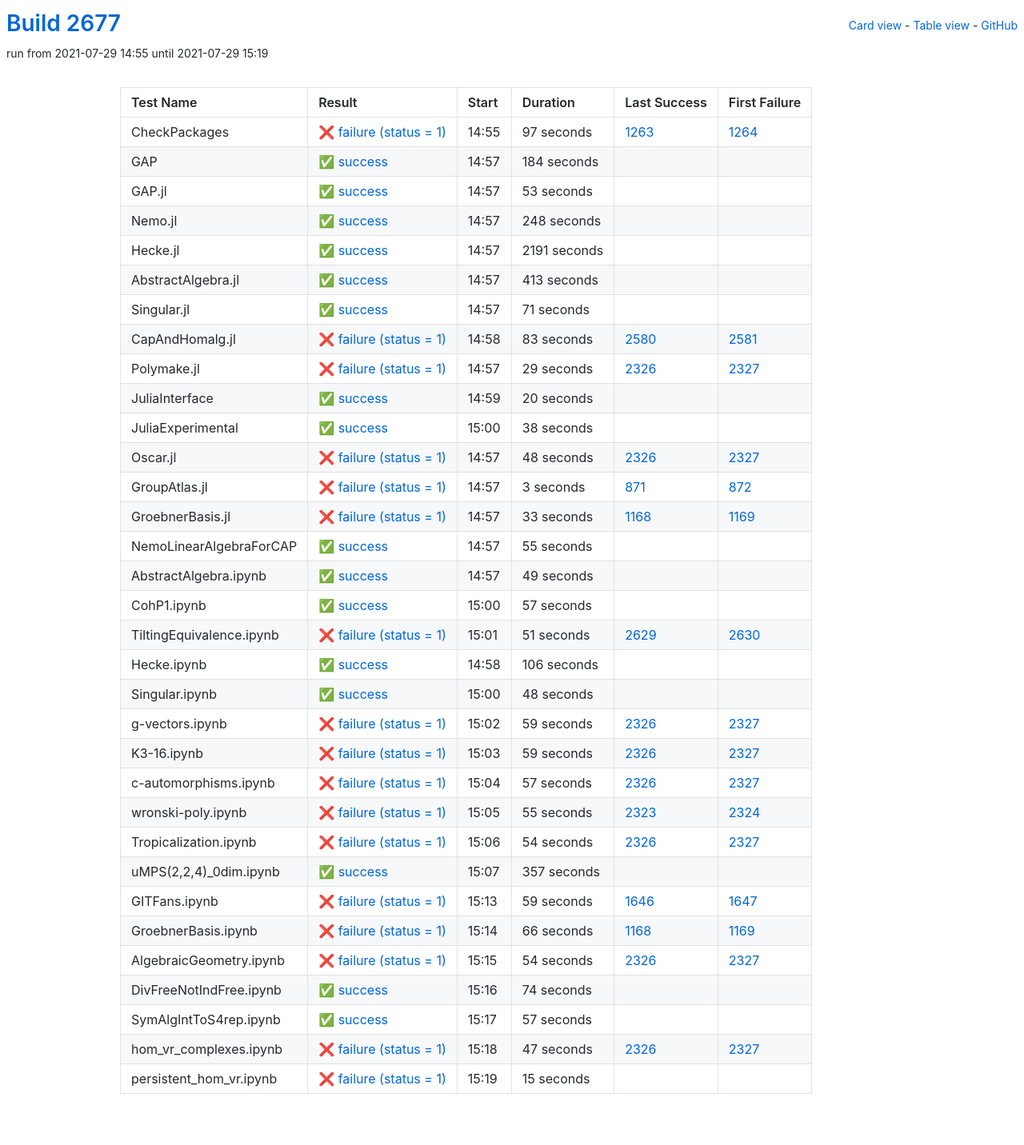
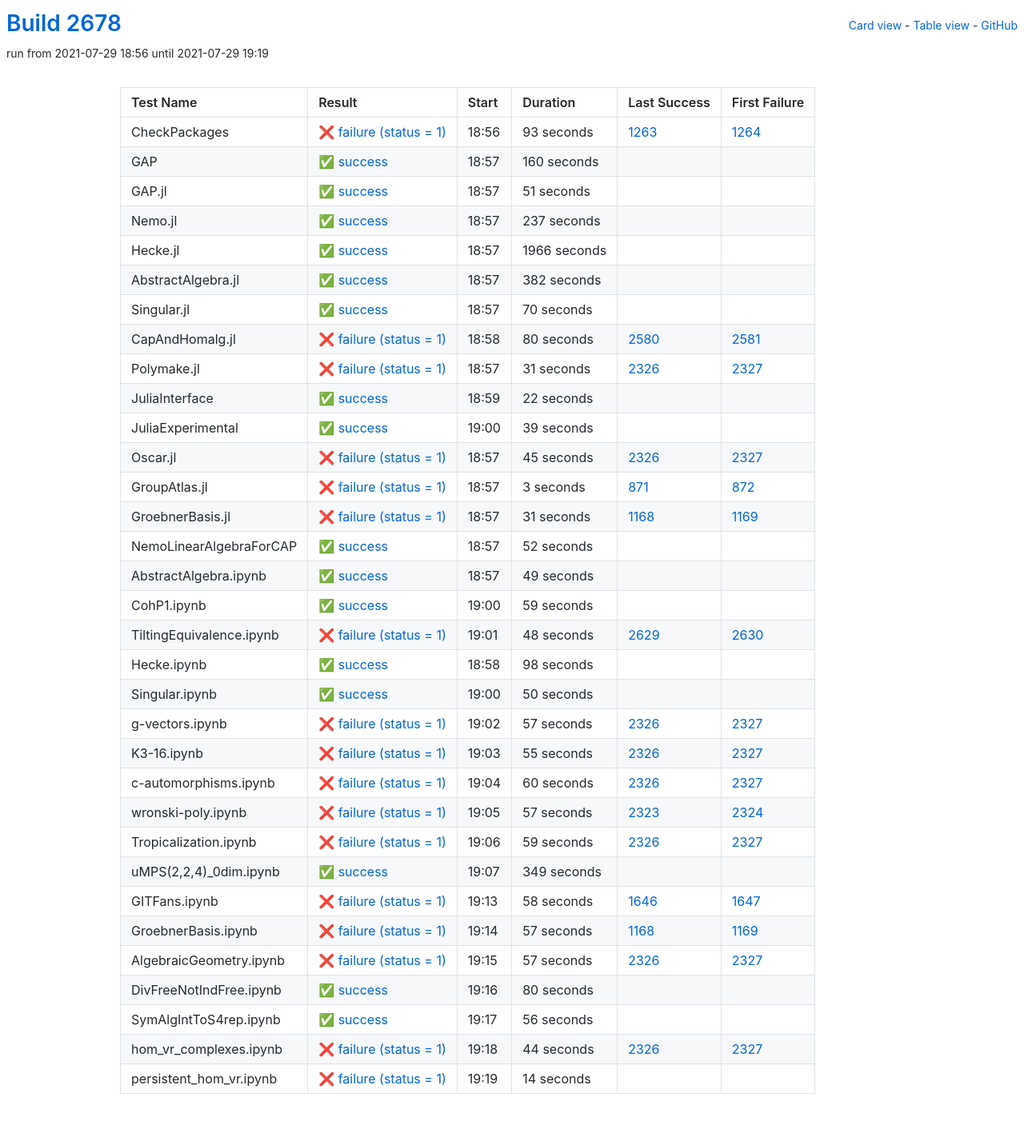
Before and after one commit to oscar-system/oscar-ci-status-stable, a Jekyll site: the page built from table.html, in a window 1280 px wide. Shown: the whole page at 80% size. Built offline with Jekyll 4.4.1, drawn with Linux system fonts in a browser that asks for light colours.

Commit message:
Build #2678

```diff
--- a/_data/ci.yml
+++ b/_data/ci.yml
@@ -1,6 +1,6 @@
 ---
-build: 2677
-build_url: https://oscarci.mathematik.uni-kl.de/job/oscar-stable/2677/
+build: 2678
+build_url: https://oscarci.mathematik.uni-kl.de/job/oscar-stable/2678/
 job: oscar-stable
 organization: oscar-system
 repo: oscar-ci-status-stable
@@ -8,152 +8,152 @@ repourl: https://github.com/oscar-system/oscar-ci-status-stable
 tests:
 - name: CheckPackages
   id: checkpackages
-  log: https://oscarci.mathematik.uni-kl.de/job/oscar-stable/2677/artifact/logs/build-2677/CheckPackages.log
-  start: 2021-07-29 14:55
+  log: https://oscarci.mathematik.uni-kl.de/job/oscar-stable/2678/artifact/logs/build-2678/CheckPackages.log
+  start: 2021-07-29 18:56
   success: false
   exitcode: 1
   status: failure
-  duration: 97
+  duration: 93
   last_success: 1263
   last_success_url: https://oscarci.mathematik.uni-kl.de/job/oscar-stable/1263/
   first_failure: 1264
   first_failure_url: https://oscarci.mathematik.uni-kl.de/job/oscar-stable/1264/
 - name: GAP
   id: gap
-  log: https://oscarci.mathematik.uni-kl.de/job/oscar-stable/2677/artifact/logs/build-2677/GAP.log
-  start: 2021-07-29 14:57
+  log: https://oscarci.mathematik.uni-kl.de/job/oscar-stable/2678/artifact/logs/build-2678/GAP.log
+  start: 2021-07-29 18:57
   success: true
   exitcode: 0
   status: success
-  duration: 184
+  duration: 160
   last_success: false
   last_success_url:
   first_failure: false
   first_failure_url:
 - name: GAP.jl
   id: gap-jl
-  log: https://oscarci.mathematik.uni-kl.de/job/oscar-stable/2677/artifact/logs/build-2677/GAP.jl.log
-  start: 2021-07-29 14:57
+  log: https://oscarci.mathematik.uni-kl.de/job/oscar-stable/2678/artifact/logs/build-2678/GAP.jl.log
+  start: 2021-07-29 18:57
   success: true
   exitcode: 0
   status: success
-  duration: 53
+  duration: 51
   last_success: false
   last_success_url:
   first_failure: false
   first_failure_url:
 - name: Nemo.jl
   id: nemo-jl
-  log: https://oscarci.mathematik.uni-kl.de/job/oscar-stable/2677/artifact/logs/build-2677/Nemo.jl.log
-  start: 2021-07-29 14:57
+  log: https://oscarci.mathematik.uni-kl.de/job/oscar-stable/2678/artifact/logs/build-2678/Nemo.jl.log
+  start: 2021-07-29 18:57
   success: true
   exitcode: 0
   status: success
-  duration: 248
+  duration: 237
   last_success: false
   last_success_url:
   first_failure: false
   first_failure_url:
 - name: Hecke.jl
   id: hecke-jl
-  log: https://oscarci.mathematik.uni-kl.de/job/oscar-stable/2677/artifact/logs/build-2677/Hecke.jl.log
-  start: 2021-07-29 14:57
+  log: https://oscarci.mathematik.uni-kl.de/job/oscar-stable/2678/artifact/logs/build-2678/Hecke.jl.log
+  start: 2021-07-29 18:57
   success: true
   exitcode: 0
   status: success
-  duration: 2191
+  duration: 1966
   last_success: false
   last_success_url:
   first_failure: false
   first_failure_url:
 - name: AbstractAlgebra.jl
   id: abstractalgebra-jl
-  log: https://oscarci.mathematik.uni-kl.de/job/oscar-stable/2677/artifact/logs/build-2677/AbstractAlgebra.jl.log
-  start: 2021-07-29 14:57
+  log: https://oscarci.mathematik.uni-kl.de/job/oscar-stable/2678/artifact/logs/build-2678/AbstractAlgebra.jl.log
+  start: 2021-07-29 18:57
   success: true
   exitcode: 0
   status: success
-  duration: 413
+  duration: 382
   last_success: false
   last_success_url:
   first_failure: false
   first_failure_url:
 - name: Singular.jl
   id: singular-jl
-  log: https://oscarci.mathematik.uni-kl.de/job/oscar-stable/2677/artifact/logs/build-2677/Singular.jl.log
-  start: 2021-07-29 14:57
+  log: https://oscarci.mathematik.uni-kl.de/job/oscar-stable/2678/artifact/logs/build-2678/Singular.jl.log
+  start: 2021-07-29 18:57
   success: true
   exitcode: 0
   status: success
-  duration: 71
+  duration: 70
   last_success: false
   last_success_url:
   first_failure: false
   first_failure_url:
 - name: CapAndHomalg.jl
   id: capandhomalg-jl
-  log: https://oscarci.mathematik.uni-kl.de/job/oscar-stable/2677/artifact/logs/build-2677/CapAndHomalg.jl.log
-  start: 2021-07-29 14:58
+  log: https://oscarci.mathematik.uni-kl.de/job/oscar-stable/2678/artifact/logs/build-2678/CapAndHomalg.jl.log
+  start: 2021-07-29 18:58
   success: false
   exitcode: 1
   status: failure
-  duration: 83
+  duration: 80
   last_success: 2580
   last_success_url: https://oscarci.mathematik.uni-kl.de/job/oscar-stable/2580/
   first_failure: 2581
   first_failure_url: https://oscarci.mathematik.uni-kl.de/job/oscar-stable/2581/
 - name: Polymake.jl
   id: polymake-jl
-  log: https://oscarci.mathematik.uni-kl.de/job/oscar-stable/2677/artifact/logs/build-2677/Polymake.jl.log
-  start: 2021-07-29 14:57
+  log: https://oscarci.mathematik.uni-kl.de/job/oscar-stable/2678/artifact/logs/build-2678/Polymake.jl.log
+  start: 2021-07-29 18:57
   success: false
   exitcode: 1
   status: failure
-  duration: 29
+  duration: 31
   last_success: 2326
   last_success_url: https://oscarci.mathematik.uni-kl.de/job/oscar-stable/2326/
   first_failure: 2327
   first_failure_url: https://oscarci.mathematik.uni-kl.de/job/oscar-stable/2327/
 - name: JuliaInterface
   id: juliainterface
-  log: https://oscarci.mathematik.uni-kl.de/job/oscar-stable/2677/artifact/logs/build-2677/JuliaInterface.log
-  start: 2021-07-29 14:59
+  log: https://oscarci.mathematik.uni-kl.de/job/oscar-stable/2678/artifact/logs/build-2678/JuliaInterface.log
+  start: 2021-07-29 18:59
   success: true
   exitcode: 0
   status: success
-  duration: 20
+  duration: 22
   last_success: false
   last_success_url:
   first_failure: false
   first_failure_url:
 - name: JuliaExperimental
   id: juliaexperimental
-  log: https://oscarci.mathematik.uni-kl.de/job/oscar-stable/2677/artifact/logs/build-2677/JuliaExperimental.log
-  start: 2021-07-29 15:00
+  log: https://oscarci.mathematik.uni-kl.de/job/oscar-stable/2678/artifact/logs/build-2678/JuliaExperimental.log
+  start: 2021-07-29 19:00
   success: true
   exitcode: 0
   status: success
-  duration: 38
+  duration: 39
   last_success: false
   last_success_url:
   first_failure: false
   first_failure_url:
 - name: Oscar.jl
   id: oscar-jl
-  log: https://oscarci.mathematik.uni-kl.de/job/oscar-stable/2677/artifact/logs/build-2677/Oscar.jl.log
-  start: 2021-07-29 14:57
+  log: https://oscarci.mathematik.uni-kl.de/job/oscar-stable/2678/artifact/logs/build-2678/Oscar.jl.log
+  start: 2021-07-29 18:57
   success: false
   exitcode: 1
   status: failure
-  duration: 48
+  duration: 45
   last_success: 2326
   last_success_url: https://oscarci.mathematik.uni-kl.de/job/oscar-stable/2326/
   first_failure: 2327
   first_failure_url: https://oscarci.mathematik.uni-kl.de/job/oscar-stable/2327/
 - name: GroupAtlas.jl
   id: groupatlas-jl
-  log: https://oscarci.mathematik.uni-kl.de/job/oscar-stable/2677/artifact/logs/build-2677/GroupAtlas.jl.log
-  start: 2021-07-29 14:57
+  log: https://oscarci.mathematik.uni-kl.de/job/oscar-stable/2678/artifact/logs/build-2678/GroupAtlas.jl.log
+  start: 2021-07-29 18:57
   success: false
   exitcode: 1
   status: failure
@@ -164,32 +164,32 @@ tests:
   first_failure_url: https://oscarci.mathematik.uni-kl.de/job/oscar-stable/872/
 - name: GroebnerBasis.jl
   id: groebnerbasis-jl
-  log: https://oscarci.mathematik.uni-kl.de/job/oscar-stable/2677/artifact/logs/build-2677/GroebnerBasis.jl.log
-  start: 2021-07-29 14:57
+  log: https://oscarci.mathematik.uni-kl.de/job/oscar-stable/2678/artifact/logs/build-2678/GroebnerBasis.jl.log
+  start: 2021-07-29 18:57
   success: false
   exitcode: 1
   status: failure
-  duration: 33
+  duration: 31
   last_success: 1168
   last_success_url: https://oscarci.mathematik.uni-kl.de/job/oscar-stable/1168/
   first_failure: 1169
   first_failure_url: https://oscarci.mathematik.uni-kl.de/job/oscar-stable/1169/
 - name: NemoLinearAlgebraForCAP
   id: nemolinearalgebraforcap
-  log: https://oscarci.mathematik.uni-kl.de/job/oscar-stable/2677/artifact/logs/build-2677/NemoLinearAlgebraForCAP.log
-  start: 2021-07-29 14:57
+  log: https://oscarci.mathematik.uni-kl.de/job/oscar-stable/2678/artifact/logs/build-2678/NemoLinearAlgebraForCAP.log
+  start: 2021-07-29 18:57
   success: true
   exitcode: 0
   status: success
-  duration: 55
+  duration: 52
   last_success: false
   last_success_url:
   first_failure: false
   first_failure_url:
 - name: AbstractAlgebra.ipynb
   id: abstractalgebra-ipynb
-  log: https://oscarci.mathematik.uni-kl.de/job/oscar-stable/2677/artifact/logs/build-2677/AbstractAlgebra.ipynb.log
-  start: 2021-07-29 14:57
+  log: https://oscarci.mathematik.uni-kl.de/job/oscar-stable/2678/artifact/logs/build-2678/AbstractAlgebra.ipynb.log
+  start: 2021-07-29 18:57
   success: true
   exitcode: 0
   status: success
@@ -200,56 +200,104 @@ tests:
   first_failure_url:
 - name: CohP1.ipynb
   id: cohp1-ipynb
-  log: https://oscarci.mathematik.uni-kl.de/job/oscar-stable/2677/artifact/logs/build-2677/CohP1.ipynb.log
-  start: 2021-07-29 15:00
+  log: https://oscarci.mathematik.uni-kl.de/job/oscar-stable/2678/artifact/logs/build-2678/CohP1.ipynb.log
+  start: 2021-07-29 19:00
   success: true
   exitcode: 0
   status: success
-  duration: 57
+  duration: 59
   last_success: false
   last_success_url:
   first_failure: false
   first_failure_url:
 - name: TiltingEquivalence.ipynb
   id: tiltingequivalence-ipynb
-  log: https://oscarci.mathematik.uni-kl.de/job/oscar-stable/2677/artifact/logs/build-2677/TiltingEquivalence.ipynb.log
-  start: 2021-07-29 15:01
+  log: https://oscarci.mathematik.uni-kl.de/job/oscar-stable/2678/artifact/logs/build-2678/TiltingEquivalence.ipynb.log
+  start: 2021-07-29 19:01
   success: false
   exitcode: 1
   status: failure
-  duration: 51
+  duration: 48
   last_success: 2629
   last_success_url: https://oscarci.mathematik.uni-kl.de/job/oscar-stable/2629/
   first_failure: 2630
   first_failure_url: https://oscarci.mathematik.uni-kl.de/job/oscar-stable/2630/
 - name: Hecke.ipynb
   id: hecke-ipynb
-  log: https://oscarci.mathematik.uni-kl.de/job/oscar-stable/2677/artifact/logs/build-2677/Hecke.ipynb.log
-  start: 2021-07-29 14:58
+  log: https://oscarci.mathematik.uni-kl.de/job/oscar-stable/2678/artifact/logs/build-2678/Hecke.ipynb.log
+  start: 2021-07-29 18:58
   success: true
   exitcode: 0
   status: success
-  duration: 106
+  duration: 98
   last_success: false
   last_success_url:
   first_failure: false
   first_failure_url:
 - name: Singular.ipynb
   id: singular-ipynb
-  log: https://oscarci.mathematik.uni-kl.de/job/oscar-stable/2677/artifact/logs/build-2677/Singular.ipynb.log
-  start: 2021-07-29 15:00
+  log: https://oscarci.mathematik.uni-kl.de/job/oscar-stable/2678/artifact/logs/build-2678/Singular.ipynb.log
+  start: 2021-07-29 19:00
   success: true
   exitcode: 0
   status: success
-  duration: 48
+  duration: 50
   last_success: false
   last_success_url:
   first_failure: false
   first_failure_url:
 - name: g-vectors.ipynb
   id: g-vectors-ipynb
-  log: https://oscarci.mathematik.uni-kl.de/job/oscar-stable/2677/artifact/logs/build-2677/g-vectors.ipynb.log
-  start: 2021-07-29 15:02
+  log: https://oscarci.mathematik.uni-kl.de/job/oscar-stable/2678/artifact/logs/build-2678/g-vectors.ipynb.log
+  start: 2021-07-29 19:02
+  success: false
+  exitcode: 1
+  status: failure
+  duration: 57
+  last_success: 2326
+  last_success_url: https://oscarci.mathematik.uni-kl.de/job/oscar-stable/2326/
+  first_failure: 2327
+  first_failure_url: https://oscarci.mathematik.uni-kl.de/job/oscar-stable/2327/
+- name: K3-16.ipynb
+  id: k3-16-ipynb
+  log: https://oscarci.mathematik.uni-kl.de/job/oscar-stable/2678/artifact/logs/build-2678/K3-16.ipynb.log
+  start: 2021-07-29 19:03
+  success: false
+  exitcode: 1
+  status: failure
+  duration: 55
+  last_success: 2326
+  last_success_url: https://oscarci.mathematik.uni-kl.de/job/oscar-stable/2326/
+  first_failure: 2327
+  first_failure_url: https://oscarci.mathematik.uni-kl.de/job/oscar-stable/2327/
+- name: c-automorphisms.ipynb
+  id: c-automorphisms-ipynb
+  log: https://oscarci.mathematik.uni-kl.de/job/oscar-stable/2678/artifact/logs/build-2678/c-automorphisms.ipynb.log
+  start: 2021-07-29 19:04
+  success: false
+  exitcode: 1
+  status: failure
+  duration: 60
+  last_success: 2326
+  last_success_url: https://oscarci.mathematik.uni-kl.de/job/oscar-stable/2326/
+  first_failure: 2327
+  first_failure_url: https://oscarci.mathematik.uni-kl.de/job/oscar-stable/2327/
+- name: wronski-poly.ipynb
+  id: wronski-poly-ipynb
+  log: https://oscarci.mathematik.uni-kl.de/job/oscar-stable/2678/artifact/logs/build-2678/wronski-poly.ipynb.log
+  start: 2021-07-29 19:05
+  success: false
+  exitcode: 1
+  status: failure
+  duration: 57
+  last_success: 2323
+  last_success_url: https://oscarci.mathematik.uni-kl.de/job/oscar-stable/2323/
+  first_failure: 2324
+  first_failure_url: https://oscarci.mathematik.uni-kl.de/job/oscar-stable/2324/
+- name: Tropicalization.ipynb
+  id: tropicalization-ipynb
+  log: https://oscarci.mathematik.uni-kl.de/job/oscar-stable/2678/artifact/logs/build-2678/Tropicalization.ipynb.log
+  start: 2021-07-29 19:06
   success: false
   exitcode: 1
   status: failure
@@ -258,22 +306,46 @@ tests:
   last_success_url: https://oscarci.mathematik.uni-kl.de/job/oscar-stable/2326/
   first_failure: 2327
   first_failure_url: https://oscarci.mathematik.uni-kl.de/job/oscar-stable/2327/
-- name: K3-16.ipynb
-  id: k3-16-ipynb
-  log: https://oscarci.mathematik.uni-kl.de/job/oscar-stable/2677/artifact/logs/build-2677/K3-16.ipynb.log
-  start: 2021-07-29 15:03
+- name: uMPS(2,2,4)_0dim.ipynb
+  id: umps-2-2-4-0dim-ipynb
+  log: https://oscarci.mathematik.uni-kl.de/job/oscar-stable/2678/artifact/logs/build-2678/uMPS-2-2-4-_0dim.ipynb.log
+  start: 2021-07-29 19:07
+  success: true
+  exitcode: 0
+  status: success
+  duration: 349
+  last_success: false
+  last_success_url:
+  first_failure: false
+  first_failure_url:
+- name: GITFans.ipynb
+  id: gitfans-ipynb
+  log: https://oscarci.mathematik.uni-kl.de/job/oscar-stable/2678/artifact/logs/build-2678/GITFans.ipynb.log
+  start: 2021-07-29 19:13
   success: false
   exitcode: 1
   status: failure
-  duration: 59
-  last_success: 2326
-  last_success_url: https://oscarci.mathematik.uni-kl.de/job/oscar-stable/2326/
-  first_failure: 2327
-  first_failure_url: https://oscarci.mathematik.uni-kl.de/job/oscar-stable/2327/
-- name: c-automorphisms.ipynb
-  id: c-automorphisms-ipynb
-  log: https://oscarci.mathematik.uni-kl.de/job/oscar-stable/2677/artifact/logs/build-2677/c-automorphisms.ipynb.log
-  start: 2021-07-29 15:04
+  duration: 58
+  last_success: 1646
+  last_success_url: https://oscarci.mathematik.uni-kl.de/job/oscar-stable/1646/
+  first_failure: 1647
+  first_failure_url: https://oscarci.mathematik.uni-kl.de/job/oscar-stable/1647/
+- name: GroebnerBasis.ipynb
+  id: groebnerbasis-ipynb
+  log: https://oscarci.mathematik.uni-kl.de/job/oscar-stable/2678/artifact/logs/build-2678/GroebnerBasis.ipynb.log
+  start: 2021-07-29 19:14
+  success: false
+  exitcode: 1
+  status: failure
+  duration: 57
+  last_success: 1168
+  last_success_url: https://oscarci.mathematik.uni-kl.de/job/oscar-stable/1168/
+  first_failure: 1169
+  first_failure_url: https://oscarci.mathematik.uni-kl.de/job/oscar-stable/1169/
+- name: AlgebraicGeometry.ipynb
+  id: algebraicgeometry-ipynb
+  log: https://oscarci.mathematik.uni-kl.de/job/oscar-stable/2678/artifact/logs/build-2678/AlgebraicGeometry.ipynb.log
+  start: 2021-07-29 19:15
   success: false
   exitcode: 1
   status: failure
@@ -282,122 +354,50 @@ tests:
   last_success_url: https://oscarci.mathematik.uni-kl.de/job/oscar-stable/2326/
   first_failure: 2327
   first_failure_url: https://oscarci.mathematik.uni-kl.de/job/oscar-stable/2327/
-- name: wronski-poly.ipynb
-  id: wronski-poly-ipynb
-  log: https://oscarci.mathematik.uni-kl.de/job/oscar-stable/2677/artifact/logs/build-2677/wronski-poly.ipynb.log
-  start: 2021-07-29 15:05
-  success: false
-  exitcode: 1
-  status: failure
-  duration: 55
-  last_success: 2323
-  last_success_url: https://oscarci.mathematik.uni-kl.de/job/oscar-stable/2323/
-  first_failure: 2324
-  first_failure_url: https://oscarci.mathematik.uni-kl.de/job/oscar-stable/2324/
-- name: Tropicalization.ipynb
-  id: tropicalization-ipynb
-  log: https://oscarci.mathematik.uni-kl.de/job/oscar-stable/2677/artifact/logs/build-2677/Tropicalization.ipynb.log
-  start: 2021-07-29 15:06
-  success: false
-  exitcode: 1
-  status: failure
-  duration: 54
-  last_success: 2326
-  last_success_url: https://oscarci.mathematik.uni-kl.de/job/oscar-stable/2326/
-  first_failure: 2327
-  first_failure_url: https://oscarci.mathematik.uni-kl.de/job/oscar-stable/2327/
-- name: uMPS(2,2,4)_0dim.ipynb
-  id: umps-2-2-4-0dim-ipynb
-  log: https://oscarci.mathematik.uni-kl.de/job/oscar-stable/2677/artifact/logs/build-2677/uMPS-2-2-4-_0dim.ipynb.log
-  start: 2021-07-29 15:07
+- name: DivFreeNotIndFree.ipynb
+  id: divfreenotindfree-ipynb
+  log: https://oscarci.mathematik.uni-kl.de/job/oscar-stable/2678/artifact/logs/build-2678/DivFreeNotIndFree.ipynb.log
+  start: 2021-07-29 19:16
   success: true
   exitcode: 0
   status: success
-  duration: 357
-  last_success: false
-  last_success_url:
-  first_failure: false
-  first_failure_url:
-- name: GITFans.ipynb
-  id: gitfans-ipynb
-  log: https://oscarci.mathematik.uni-kl.de/job/oscar-stable/2677/artifact/logs/build-2677/GITFans.ipynb.log
-  start: 2021-07-29 15:13
-  success: false
-  exitcode: 1
-  status: failure
-  duration: 59
-  last_success: 1646
-  last_success_url: https://oscarci.mathematik.uni-kl.de/job/oscar-stable/1646/
-  first_failure: 1647
-  first_failure_url: https://oscarci.mathematik.uni-kl.de/job/oscar-stable/1647/
-- name: GroebnerBasis.ipynb
-  id: groebnerbasis-ipynb
-  log: https://oscarci.mathematik.uni-kl.de/job/oscar-stable/2677/artifact/logs/build-2677/GroebnerBasis.ipynb.log
-  start: 2021-07-29 15:14
-  success: false
-  exitcode: 1
-  status: failure
-  duration: 66
-  last_success: 1168
-  last_success_url: https://oscarci.mathematik.uni-kl.de/job/oscar-stable/1168/
-  first_failure: 1169
-  first_failure_url: https://oscarci.mathematik.uni-kl.de/job/oscar-stable/1169/
-- name: AlgebraicGeometry.ipynb
-  id: algebraicgeometry-ipynb
-  log: https://oscarci.mathematik.uni-kl.de/job/oscar-stable/2677/artifact/logs/build-2677/AlgebraicGeometry.ipynb.log
-  start: 2021-07-29 15:15
-  success: false
-  exitcode: 1
-  status: failure
-  duration: 54
-  last_success: 2326
-  last_success_url: https://oscarci.mathematik.uni-kl.de/job/oscar-stable/2326/
-  first_failure: 2327
-  first_failure_url: https://oscarci.mathematik.uni-kl.de/job/oscar-stable/2327/
-- name: DivFreeNotIndFree.ipynb
-  id: divfreenotindfree-ipynb
-  log: https://oscarci.mathematik.uni-kl.de/job/oscar-stable/2677/artifact/logs/build-2677/DivFreeNotIndFree.ipynb.log
-  start: 2021-07-29 15:16
-  success: true
-  exitcode: 0
-  status: success
-  duration: 74
+  duration: 80
   last_success: false
   last_success_url:
   first_failure: false
   first_failure_url:
 - name: SymAlgIntToS4rep.ipynb
   id: symalginttos4rep-ipynb
-  log: https://oscarci.mathematik.uni-kl.de/job/oscar-stable/2677/artifact/logs/build-2677/SymAlgIntToS4rep.ipynb.log
-  start: 2021-07-29 15:17
+  log: https://oscarci.mathematik.uni-kl.de/job/oscar-stable/2678/artifact/logs/build-2678/SymAlgIntToS4rep.ipynb.log
+  start: 2021-07-29 19:17
   success: true
   exitcode: 0
   status: success
-  duration: 57
+  duration: 56
   last_success: false
   last_success_url:
   first_failure: false
   first_failure_url:
 - name: hom_vr_complexes.ipynb
   id: hom-vr-complexes-ipynb
-  log: https://oscarci.mathematik.uni-kl.de/job/oscar-stable/2677/artifact/logs/build-2677/hom_vr_complexes.ipynb.log
-  start: 2021-07-29 15:18
+  log: https://oscarci.mathematik.uni-kl.de/job/oscar-stable/2678/artifact/logs/build-2678/hom_vr_complexes.ipynb.log
+  start: 2021-07-29 19:18
   success: false
   exitcode: 1
   status: failure
-  duration: 47
+  duration: 44
   last_success: 2326
   last_success_url: https://oscarci.mathematik.uni-kl.de/job/oscar-stable/2326/
   first_failure: 2327
   first_failure_url: https://oscarci.mathematik.uni-kl.de/job/oscar-stable/2327/
 - name: persistent_hom_vr.ipynb
   id: persistent-hom-vr-ipynb
-  log: https://oscarci.mathematik.uni-kl.de/job/oscar-stable/2677/artifact/logs/build-2677/persistent_hom_vr.ipynb.log
-  start: 2021-07-29 15:19
+  log: https://oscarci.mathematik.uni-kl.de/job/oscar-stable/2678/artifact/logs/build-2678/persistent_hom_vr.ipynb.log
+  start: 2021-07-29 19:19
   success: false
   exitcode: 1
   status: failure
-  duration: 15
+  duration: 14
   last_success: false
   last_success_url:
   first_failure: false
```
Also changed, not shown: README.md.
